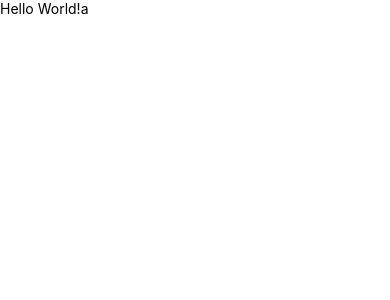
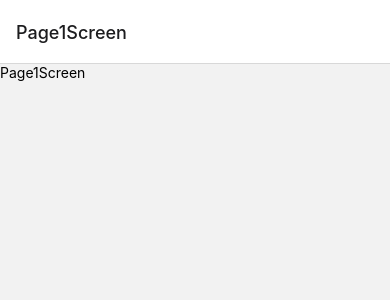
Before and after one commit to AlexisCast/navigationtsreactn, a React Native app: screen / in a window 390 px wide. Shown: the top 300 px of the page. Built offline with nearby package versions, Linux system fonts and the light colour scheme.

Commit message:
react stack setup

```diff
--- a/App.tsx
+++ b/App.tsx
@@ -1,25 +1,15 @@
+import 'react-native-gesture-handler';
+
 import React from 'react';
-import {StyleSheet, Text, View} from 'react-native';
 import {NavigationContainer} from '@react-navigation/native';
+import {StackNavigator} from './src/navigator/StackNavigator';
 
 const App = () => {
   return (
     <NavigationContainer>
-      <View style={styles.backgroundStyle}>
-        <Text style={styles.text}>Hello World!a</Text>
-      </View>
+      <StackNavigator />
     </NavigationContainer>
   );
 };
 
-const styles = StyleSheet.create({
-  backgroundStyle: {
-    flex: 1,
-    backgroundColor: 'white',
-  },
-  text: {
-    color: 'black',
-  },
-});
-
 export default App;
--- a/package.json
+++ b/package.json
@@ -10,9 +10,12 @@
     "test": "jest"
   },
   "dependencies": {
+    "@react-native-masked-view/masked-view": "^0.3.0",
     "@react-navigation/native": "^6.1.8",
+    "@react-navigation/stack": "^6.3.18",
     "react": "18.2.0",
     "react-native": "0.72.6",
+    "react-native-gesture-handler": "^2.13.2",
     "react-native-safe-area-context": "^4.7.2",
     "react-native-screens": "^3.25.0"
   },
--- /dev/null
+++ b/src/navigator/StackNavigator.tsx
@@ -0,0 +1,18 @@
+import React from 'react';
+
+import {createStackNavigator} from '@react-navigation/stack';
+import {Page1Screen} from '../screens/Page1Screen';
+import {Page2Screen} from '../screens/Page2Screen';
+import {Page3Screen} from '../screens/Page3Screen';
+
+const Stack = createStackNavigator();
+
+export const StackNavigator = () => {
+  return (
+    <Stack.Navigator>
+      <Stack.Screen name="Page1Screen" component={Page1Screen} />
+      <Stack.Screen name="Page2Screen" component={Page2Screen} />
+      <Stack.Screen name="Page3Screen" component={Page3Screen} />
+    </Stack.Navigator>
+  );
+};
--- /dev/null
+++ b/src/screens/Page1Screen.tsx
@@ -0,0 +1,10 @@
+import React from 'react';
+import {Text, View} from 'react-native';
+
+export const Page1Screen = () => {
+  return (
+    <View>
+      <Text>Page1Screen</Text>
+    </View>
+  );
+};
--- /dev/null
+++ b/src/screens/Page2Screen.tsx
@@ -0,0 +1,10 @@
+import React from 'react';
+import {Text, View} from 'react-native';
+
+export const Page2Screen = () => {
+  return (
+    <View>
+      <Text>Page2Screen</Text>
+    </View>
+  );
+};
--- /dev/null
+++ b/src/screens/Page3Screen.tsx
@@ -0,0 +1,10 @@
+import React from 'react';
+import {Text, View} from 'react-native';
+
+export const Page3Screen = () => {
+  return (
+    <View>
+      <Text>Page3Screen</Text>
+    </View>
+  );
+};
```
Also changed, not shown: 2 other files (tests, documents, lock files or other folders).
